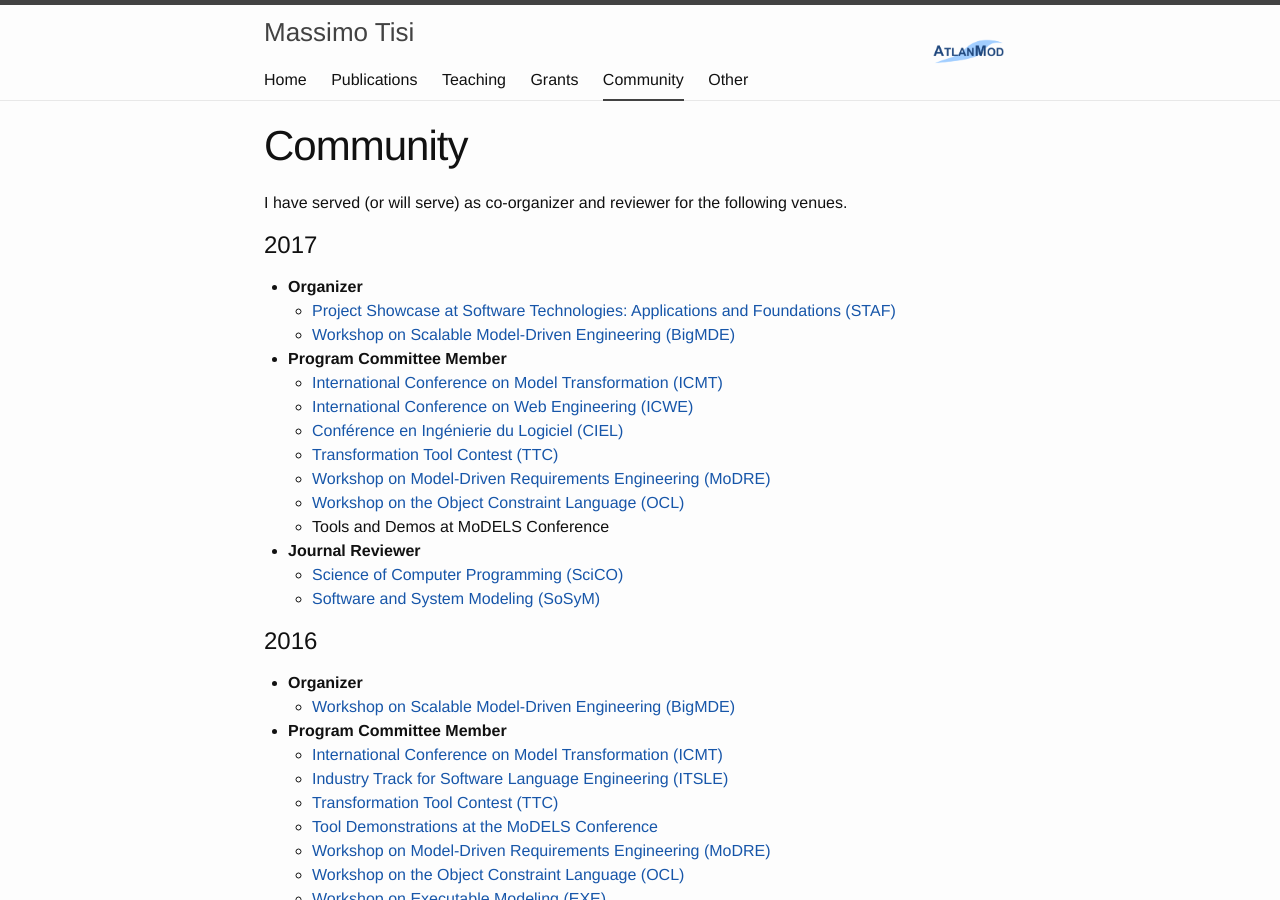
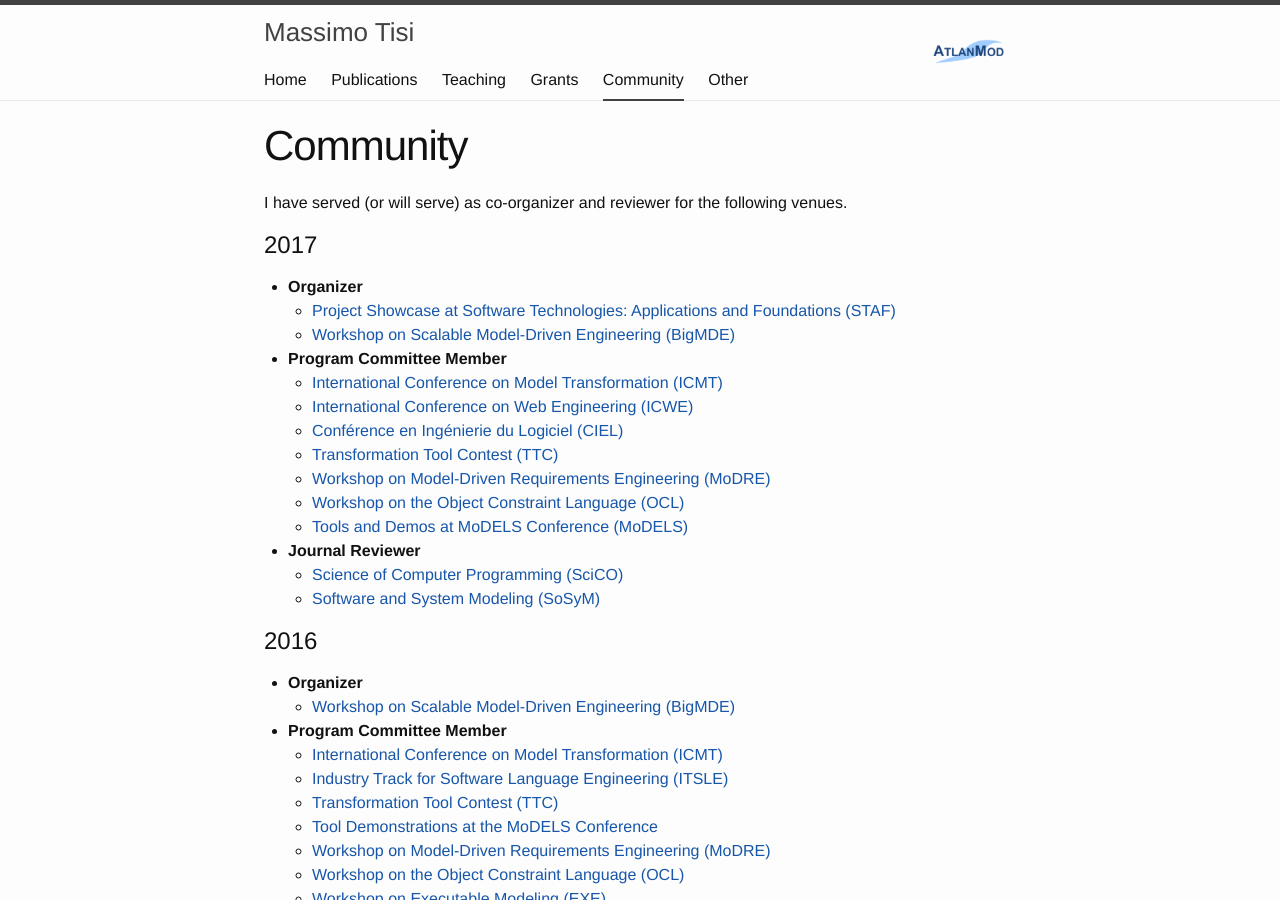
Before and after one commit to massimotisi/massimotisi.github.io, a Jekyll site: the page built from community.md, in a window 1280 px wide and 900 px high. Built offline with Jekyll 4.4.1, drawn with Linux system fonts in a browser that asks for light colours.

Commit message:
URL for Models

```diff
--- a/community.md
+++ b/community.md
@@ -19,7 +19,7 @@ I have served (or will serve) as co-organizer and reviewer for the following ven
   * [Transformation Tool Contest (TTC)](http://www.transformation-tool-contest.eu/)
   * [Workshop on Model-Driven Requirements Engineering (MoDRE)](http://www.modre2017.ece.mcgill.ca/)
   * [Workshop on the Object Constraint Language (OCL)](http://oclworkshop.github.io/2017/)
-  * Tools and Demos at MoDELS Conference
+  * [Tools and Demos at MoDELS Conference (MoDELS)](http://www.cs.colostate.edu/~ghosh/models17_td/home_models17_td.html)
 
 * **Journal Reviewer**
   * [Science of Computer Programming (SciCO)](http://www.journals.elsevier.com/science-of-computer-programming/)
```
